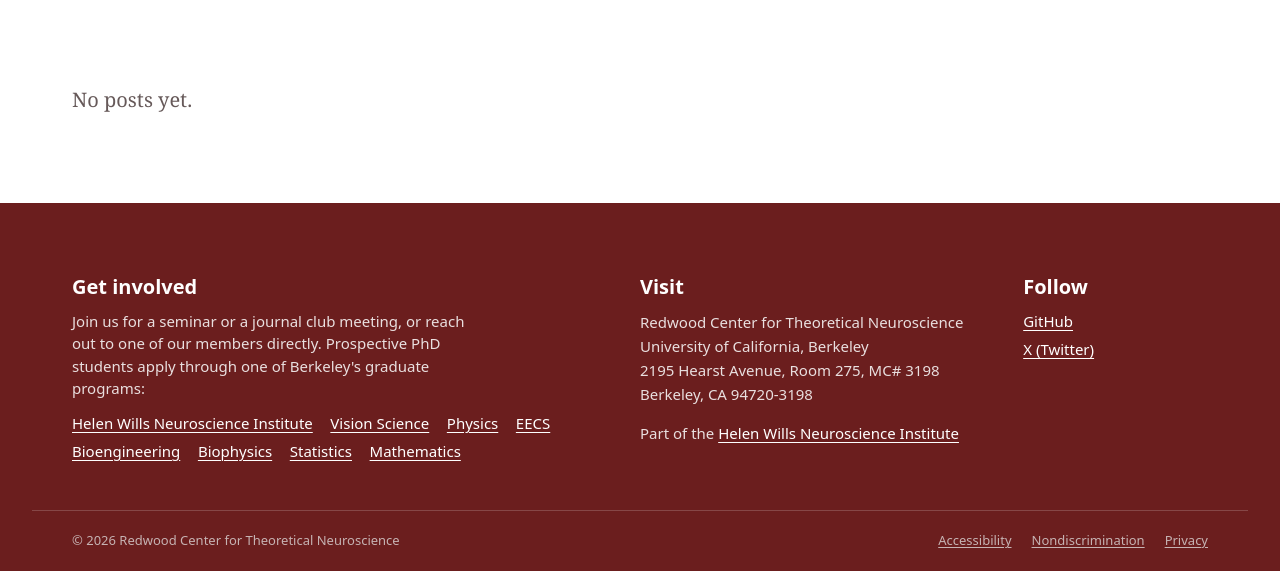
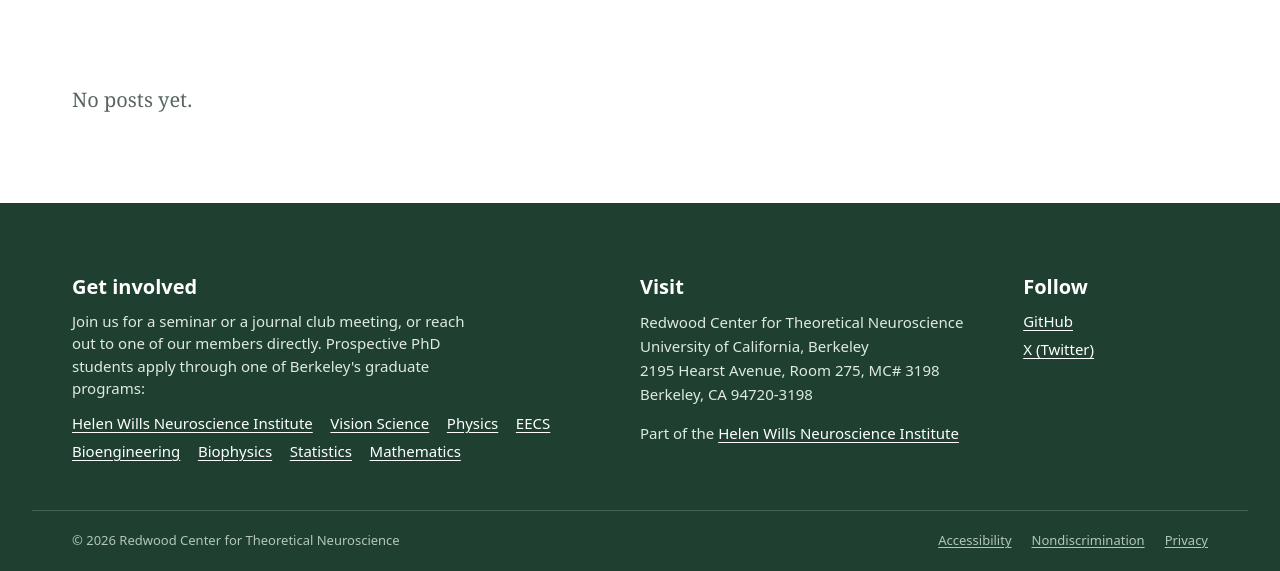
Before and after one commit to redwood-center/redwood-website, an Astro site in the folder site/: page /blog in a window 1280 px wide. Shown: the part 284-855 px from the top of the page. Built offline with nearby package versions, Linux system fonts and the light colour scheme; Astro itself is replaced by a stand-in of ours.

Commit message:
Revert "Change site theme from green to red (#2)"
This reverts commit 72a1f63d4a7ea9aad06a002a27561af33bcb3460.

Co-Authored-By: Claude Opus 5.5 <noreply@anthropic.com>

```diff
--- a/site/src/components/Footer.astro
+++ b/site/src/components/Footer.astro
@@ -56,7 +56,7 @@ const programs = [
 <style>
   .site-footer {
     background: var(--brand);
-    color: #e9dfdf;
+    color: #dfe9e2;
     padding-top: clamp(3rem, 6vw, 4.5rem);
     font-size: 0.9375rem;
   }
@@ -92,10 +92,10 @@ const programs = [
     padding-block: 1.25rem;
     border-top: 1px solid rgb(255 255 255 / 0.18);
     font-size: var(--step--1);
-    color: #c6b3b3;
+    color: #b3c6b9;
   }
   .legal ul { display: flex; gap: 1.25rem; }
-  .legal a { color: #c6b3b3; }
+  .legal a { color: #b3c6b9; }
 
   @media (max-width: 860px) {
     .grid { grid-template-columns: minmax(0, 1fr); gap: 2rem; }
--- a/site/src/components/PaperMap.astro
+++ b/site/src/components/PaperMap.astro
@@ -757,14 +757,14 @@ const maxYears = Math.max(10, thisYear - Math.min(...data.papers.map((p) => p.ye
 </script>
 
 <style>
-  .paper-map { --pm-surface: #fcfafa; }
+  .paper-map { --pm-surface: #fafcfa; }
   /* Map on the left, its legend and options in a column on the right (below the map on narrow screens). */
   .pm-main { display: grid; grid-template-columns: minmax(0, 1fr) 19rem; gap: 1.75rem; align-items: start; }
   .pm-side { display: grid; gap: 1.25rem; font-size: 0.9375rem; }
   .pm-legend { display: grid; gap: 0.3rem; list-style: none; margin: 0; padding: 0; font-size: 0.875rem; }
   .pm-legend li { display: inline-flex; align-items: center; gap: 0.4rem; cursor: default; color: var(--text); border-radius: 3px; }
   .pm-legend li:focus-visible { outline: 2px solid var(--brand); outline-offset: 2px; }
-  .pm-legend li.pinned { background: rgb(107 30 30 / 0.09); box-shadow: 0 0 0 3px rgb(107 30 30 / 0.09); }
+  .pm-legend li.pinned { background: rgb(31 64 48 / 0.09); box-shadow: 0 0 0 3px rgb(31 64 48 / 0.09); }
   .pm-legend .n { color: var(--slate); font-variant-numeric: tabular-nums; }
   .sw { width: 0.7rem; height: 0.7rem; border-radius: 50%; flex: none; }
   .pm-controls { display: grid; gap: 0.9rem; padding-top: 1.1rem; border-top: 1px solid var(--line); }
@@ -783,7 +783,7 @@ const maxYears = Math.max(10, thisYear - Math.min(...data.papers.map((p) => p.ye
   .pm-stepper button {
     width: 1.7rem; border: 0; background: var(--wash); color: var(--brand); font: inherit; font-weight: 600; cursor: pointer;
   }
-  .pm-stepper button:hover { background: #e8dfdf; }
+  .pm-stepper button:hover { background: #dfe8e2; }
   .pm-stepper:focus-within { outline: 2px solid var(--brand); outline-offset: 1px; }
   .pm-search { display: grid; gap: 0.25rem; }
   .pm-search input {
--- a/site/src/styles/global.css
+++ b/site/src/styles/global.css
@@ -2,14 +2,14 @@
 @import '@fontsource-variable/source-serif-4';
 
 :root {
-  --brand: #6b1e1e;
-  --brand-soft: #8a5a5a;
+  --brand: #1f4030;
+  --brand-soft: #5a7d66;
   --gold: #fdb515;
   --paper: #ffffff;
-  --wash: #f5eeee;
-  --text: #302626;
-  --slate: #665959;
-  --line: #ddd3d3;
+  --wash: #eef3ef;
+  --text: #26302a;
+  --slate: #59665e;
+  --line: #d3ddd6;
 
   --sans: 'Schibsted Grotesk Variable', system-ui, sans-serif;
   --serif: 'Source Serif 4 Variable', Georgia, serif;
```
